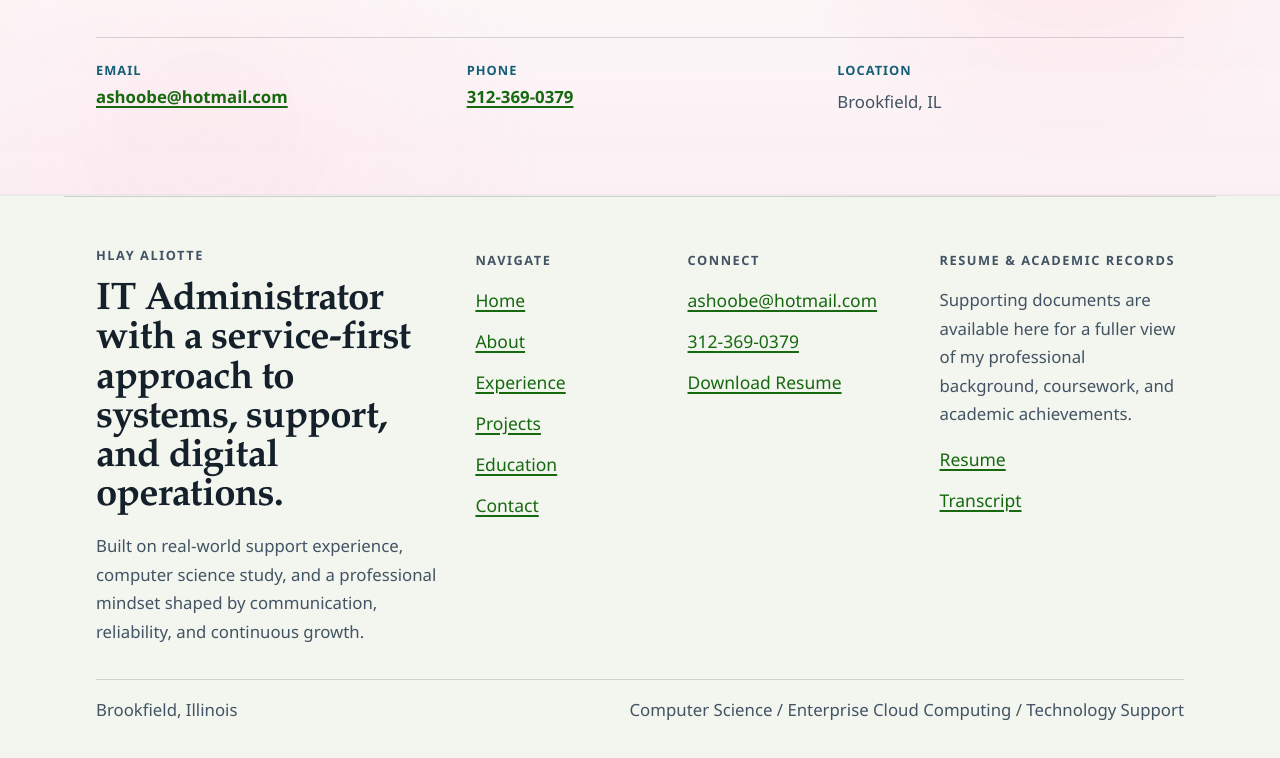
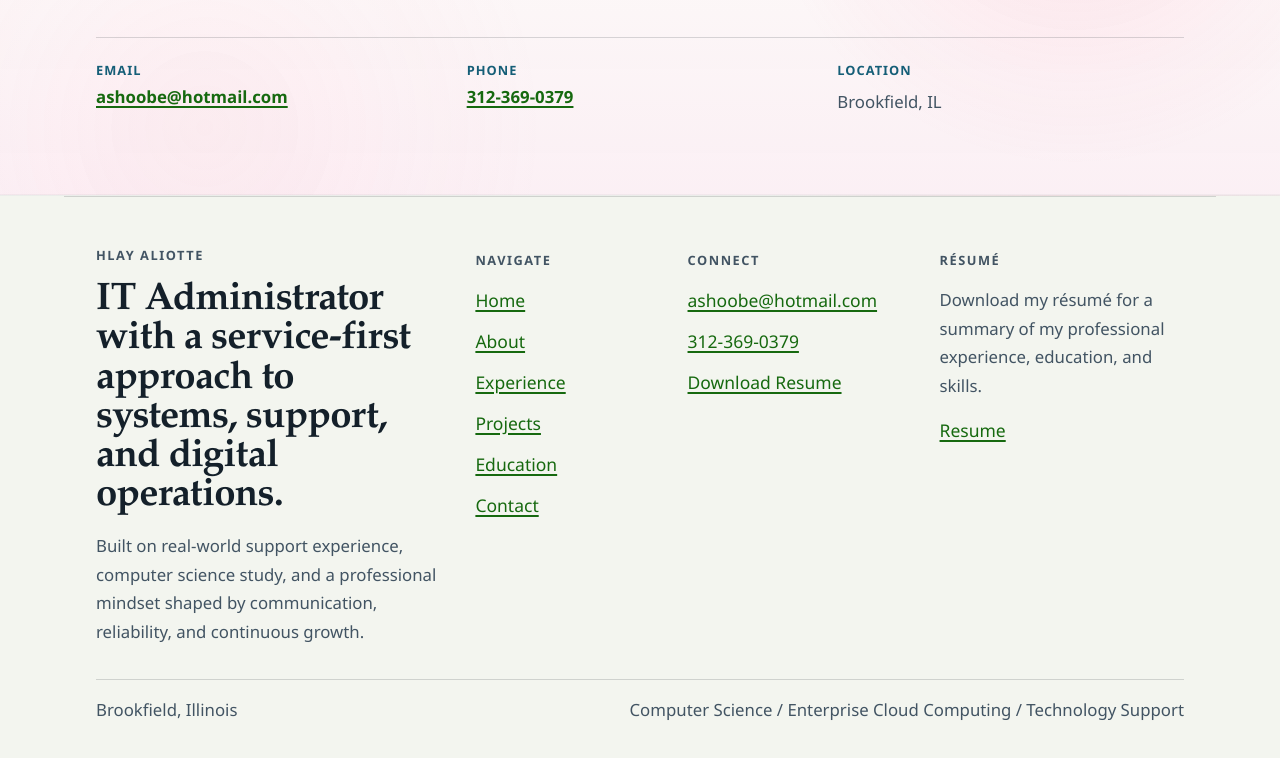
Before and after one commit to Ashoobe/my-profile-website, a plain HTML site: page index.html in a window 1280 px wide. Shown: the part 9986-10744 px from the top of the page. Drawn offline with Linux system fonts and the light colour scheme.

Commit message:
Remove transcript link from portfolio footer

```diff
--- a/index.html
+++ b/index.html
@@ -711,14 +711,12 @@
         </div>
 
         <div class="footer-column">
-          <p class="footer-heading">Resume &amp; Academic Records</p>
+          <p class="footer-heading">Résumé</p>
           <p class="footer-copy footer-copy-compact">
-            Supporting documents are available here for a fuller view of my professional
-            background, coursework, and academic achievements.
+            Download my résumé for a summary of my professional experience, education, and skills.
           </p>
           <div class="footer-links">
             <a href="docs/Hlay_Aliotte_Resume_Updated.docx" download>Resume</a>
-            <a href="docs/HlayAliotte_Unofficial_Transcript.pdf" target="_blank" rel="noreferrer">Transcript</a>
           </div>
         </div>
       </div>
```
